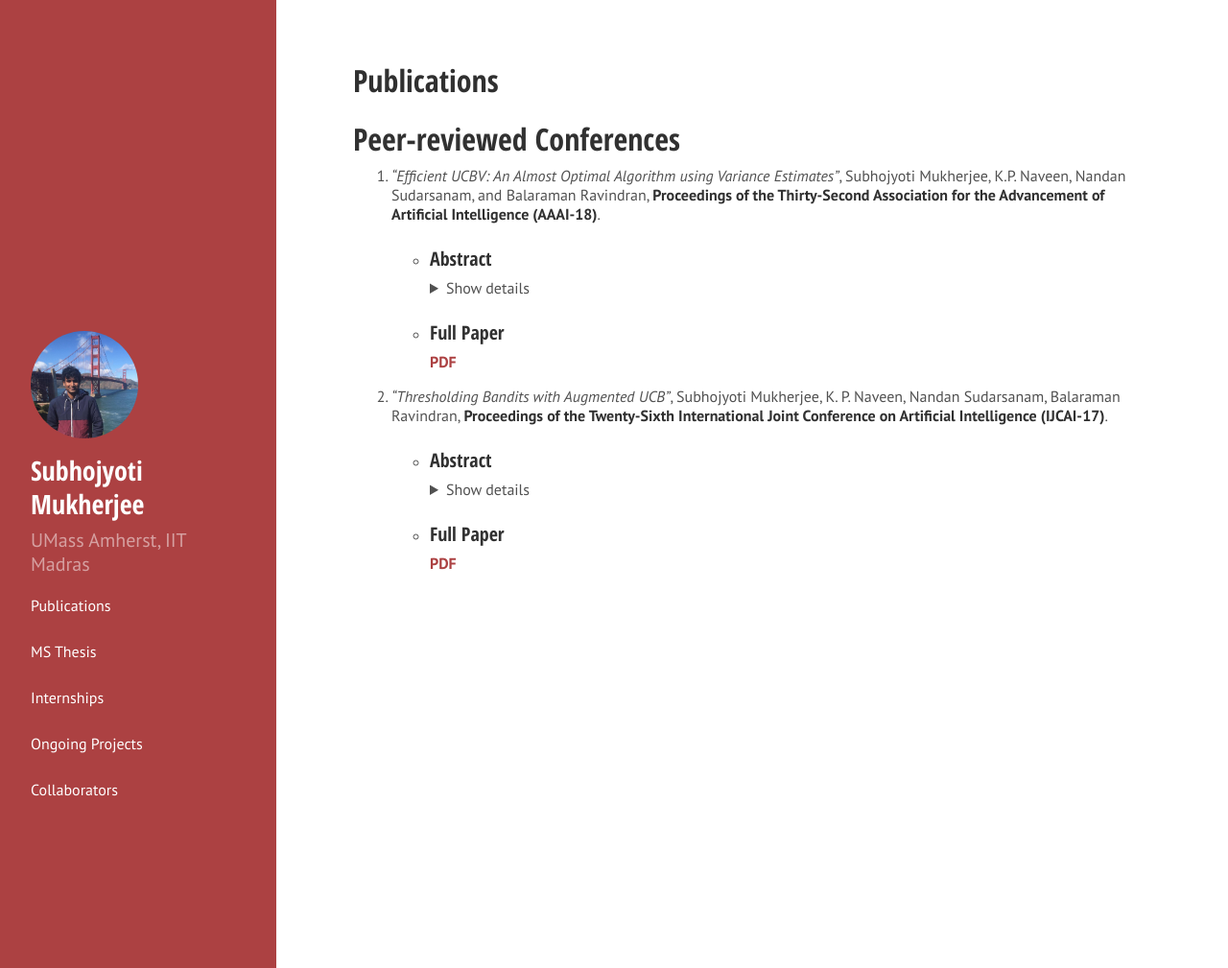
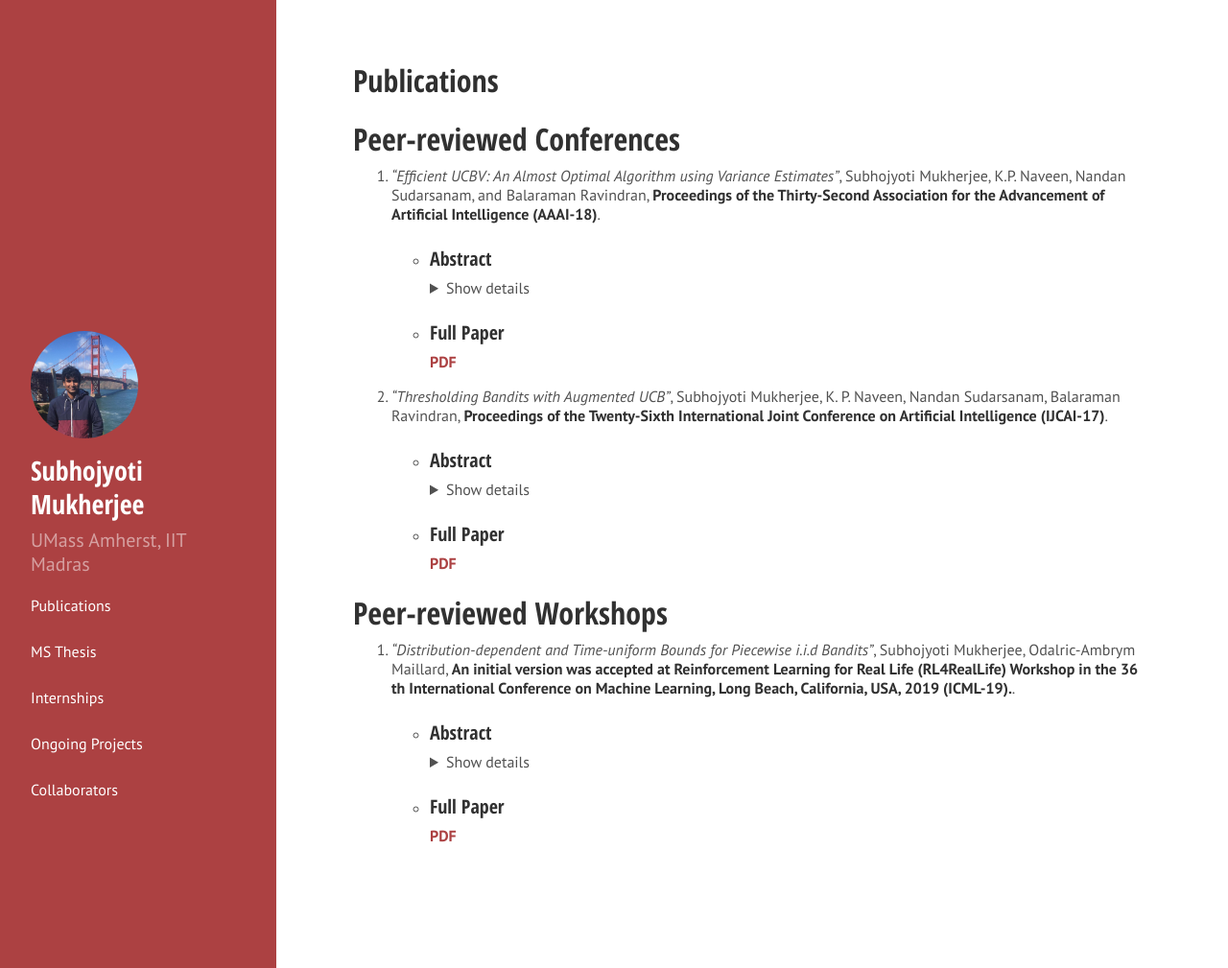
Before and after one commit to Subhojyoti22/subhojyoti.github.io, a Jekyll site: the page built from pubs.md, in a window 1280 px wide and 1009 px high. Shown: the whole window at 96% size. Built offline with Jekyll 4.4.1, drawn with Linux system fonts in a browser that asks for light colours; Markdown is read by kramdown in place of the engine named in the settings.

Commit message:
Update pubs.md

```diff
--- a/pubs.md
+++ b/pubs.md
@@ -34,3 +34,20 @@ title: Publications
    * ### Full Paper ###
 
       [**PDF**](https://www.ijcai.org/proceedings/2017/0350.pdf)
+
+
+# Peer-reviewed Workshops
+
+1. *"Distribution-dependent and Time-uniform Bounds for Piecewise i.i.d Bandits"*, Subhojyoti Mukherjee, Odalric-Ambrym Maillard, **An initial version was accepted at Reinforcement Learning for Real Life (RL4RealLife) Workshop in the 36 th International Conference on Machine Learning, Long Beach, California, USA, 2019 (ICML-19).**.
+
+   * ### Abstract ###
+
+      <details>
+      <summary>
+          Show details
+      </summary>
+        <p>We consider the setup of stochastic multi-armed bandits in the case when reward distributions are piecewise i.i.d. and bounded with unknown changepoints. We focus on the case when changes happen simultaneously on all arms, and in stark contrast with the existing literature, we target gap-dependent (as opposed to only gap-independent) regret bounds involving the magnitude of changes and optimality-gaps. Diverging from previous works, we assume the more realistic scenario that there can be undetectable changepoint gaps and under a different set of assumptions, we show that as long as the compounded delayed detection for each changepoint is bounded there is no need for forced exploration to actively detect changepoints. We introduce two adaptations of UCB-strategies that employ scan-statistics in order to actively detect the changepoints, without knowing in advance the changepoints and also the mean before and after any change. Our first method UCBLCPD does not know the number of changepoints G or time horizon T and achieves the first time-uniform concentration bound for this setting using the Laplace method of integration. The second strategy ImpCPD makes use of the knowledge of T to achieve the order optimal regret bound thereby closing an important gap with respect to the lower bound in a specific challenging setting. Our theoretical findings are supported by numerical experiments on synthetic and real-life datasets.</p>
+        </details>
+   * ### Full Paper ###
+
+      [**PDF**](https://arxiv.org/abs/1905.13159)
```
